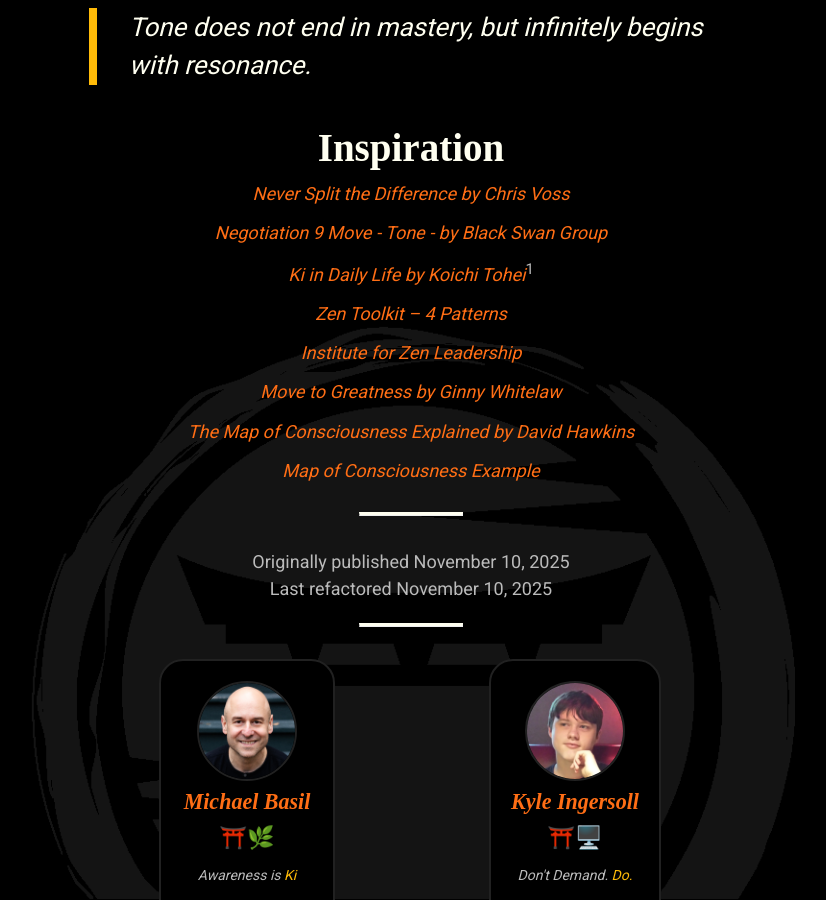
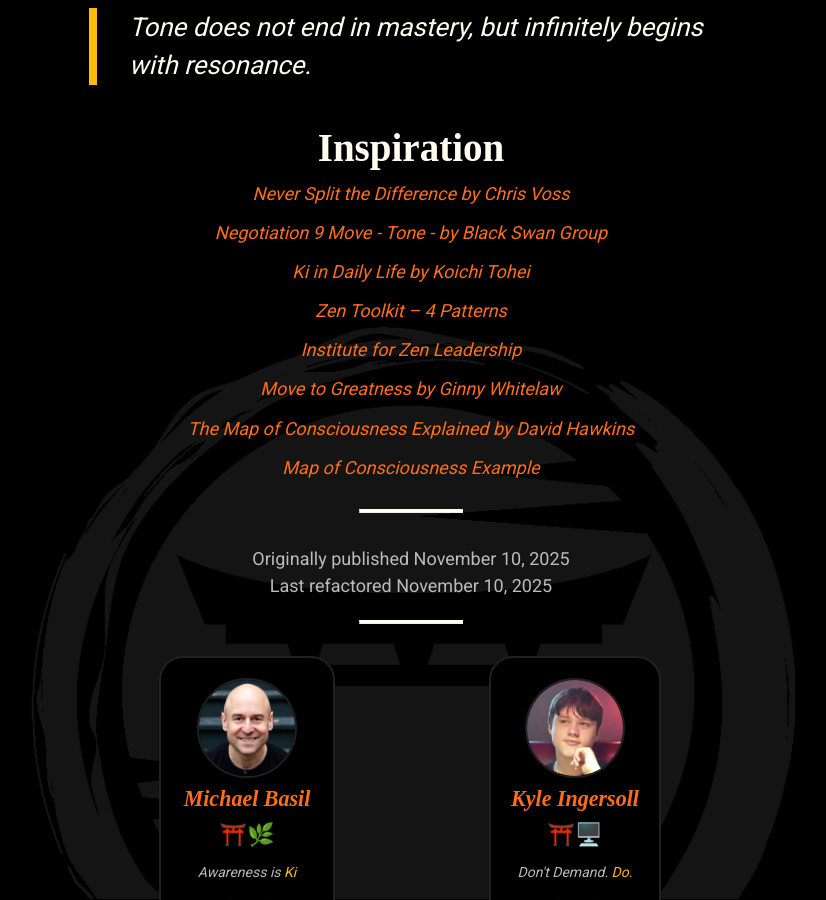
Before and after one commit to mindset-dojo/mindset-dojo.github.io, a Jekyll site: the page built from _forms/tone.md, in a window 1280 px wide and 900 px high, scrolled down 1552 px. Shown: the whole window, without its empty margins (229-1055 px from the left). Built offline with Jekyll 4.4.1, drawn with Linux system fonts in a browser that asks for light colours; some web fonts are replaced.

Commit message:
refactor(tone): remove unneeded superscript number.

```diff
--- a/_forms/tone.md
+++ b/_forms/tone.md
@@ -39,7 +39,7 @@
 
 - [Never Split the Difference by Chris Voss](https://www.amazon.com/Never-Split-Difference-Negotiating-Depended/dp/0062407805)
 - [Negotiation 9 Move - Tone - by Black Swan Group](https://www.blackswanltd.com/newsletter/infographic-the-black-swan-groups-negotiation-9)
-- [Ki in Daily Life by Koichi Tohei](https://www.amazon.com/Ki-Daily-Life-Koichi-Tohei/dp/4889960716)<sup>1</sup>
+- [Ki in Daily Life by Koichi Tohei](https://www.amazon.com/Ki-Daily-Life-Koichi-Tohei/dp/4889960716)
 - [Zen Toolkit – 4 Patterns](https://vimeo.com/944675826/c57a7ce142)
 - [Institute for Zen Leadership](https://zenleader.global/)
 - [Move to Greatness by Ginny Whitelaw](https://zenleader.global/resources/store/p/move-to-greatness-book)
```
